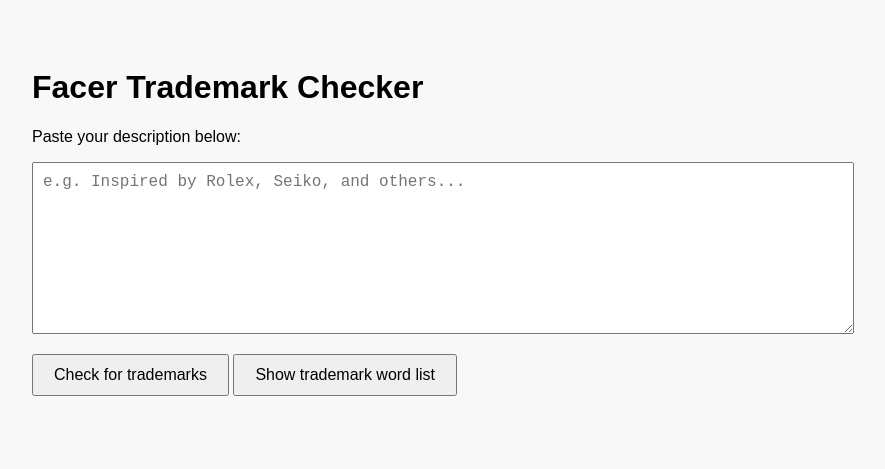
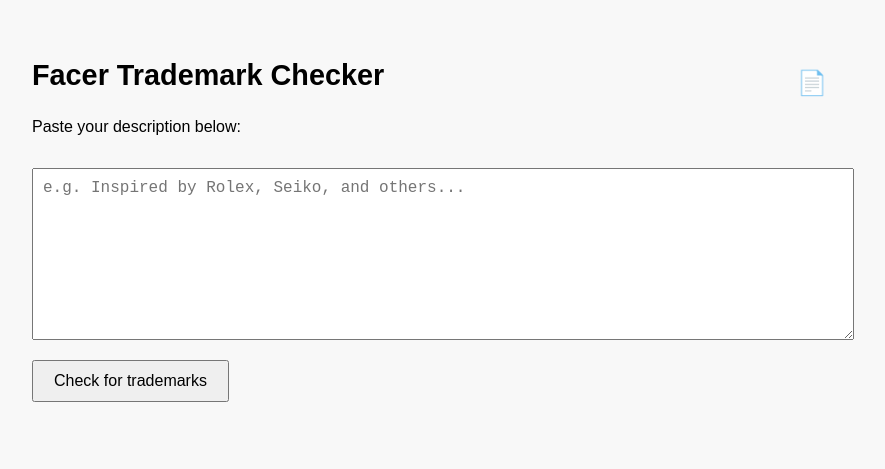
Before and after one commit to JJune33/facer-trademark-checker, a plain HTML site: page index.html in a window 1280 px wide. Shown: the whole page, without its empty margins (208-1093 px from the left). Drawn offline with Linux system fonts and the light colour scheme.

Commit message:
Update met lijst icoontje

```diff
--- a/index.html
+++ b/index.html
@@ -12,11 +12,32 @@
       padding: 1rem;
       background: #f8f8f8;
     }
+    header {
+      display: flex;
+      justify-content: space-between;
+      align-items: center;
+    }
+    h1 {
+      margin: 0;
+      font-size: 1.8rem;
+    }
+    .icon-button {
+      background: none;
+      border: none;
+      font-size: 1.5rem;
+      cursor: pointer;
+      padding: 5px;
+      color: #555;
+    }
+    .icon-button:hover {
+      color: #000;
+    }
     textarea {
       width: 100%;
       height: 150px;
       font-size: 1rem;
       padding: 10px;
+      margin-top: 1rem;
     }
     button {
       padding: 10px 20px;
@@ -61,11 +82,14 @@
   </style>
 </head>
 <body>
-  <h1>Facer Trademark Checker</h1>
+  <header>
+    <h1>Facer Trademark Checker</h1>
+    <button class="icon-button" onclick="toggleList()" title="Show trademark word list">📄</button>
+  </header>
+
   <p>Paste your description below:</p>
   <textarea id="inputText" placeholder="e.g. Inspired by Rolex, Seiko, and others..."></textarea>
   <button onclick="checkTrademarks()">Check for trademarks</button>
-  <button onclick="toggleList()">Show trademark word list</button>
   <div id="result" class="result"></div>
   <div id="wordListContainer">
     <h3>Trademark word list</h3>
@@ -80,6 +104,7 @@
       const response = await fetch(CSV_URL);
       const csv = await response.text();
       cachedWords = csv.split(/\r?\n/).map(t => t.trim().toLowerCase()).filter(t => t);
+      cachedWords.sort();
     }
 
     async function checkTrademarks() {
```
